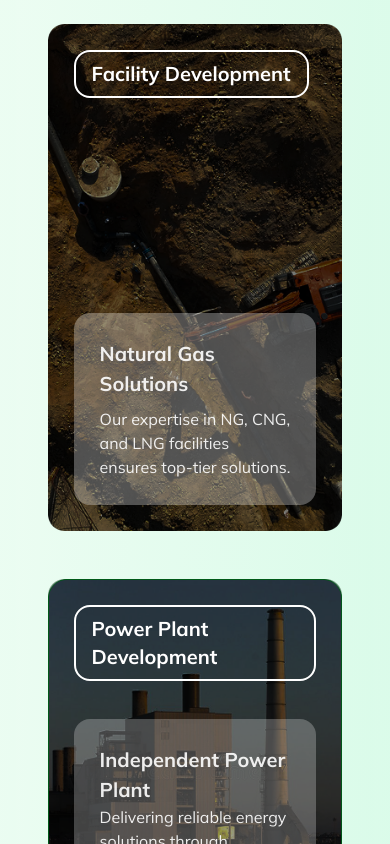
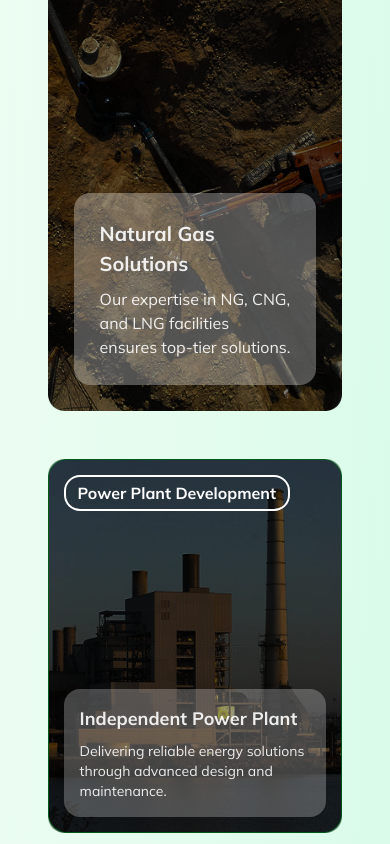
Before and after one commit to Colauncha/Phlourice, a React (Vite) app: page / in a window 390 px wide. Shown: the part 2542-3386 px from the top of the page. Built offline with nearby package versions, Linux system fonts and the light colour scheme.

Commit message:
Refactor styling in Home and About components for improved responsiveness; clean up Project component's back-to-top button styles; add spacing in Services component.

```diff
--- a/src/pages/About.jsx
+++ b/src/pages/About.jsx
@@ -137,6 +137,8 @@ const About = () => {
         </div>
       </motion.main>
 
+
+
       {/* Mission/Vision Banner */}
       <div className="mt-12 md:mt-30 overflow-hidden">
         <motion.div
--- a/src/pages/Home.jsx
+++ b/src/pages/Home.jsx
@@ -334,7 +334,7 @@ const Home = () => {
                     </h2>
                   </div>
 
-                  <div className="text-6xl md:text-5xl leading-tight space-y-1 mb-4">
+                  <div className="text-5xl xs:text-3xl sm:text-3xl md:text-5xl leading-tight space-y-1 mb-4">
                     <p>
                       <span className="text-green-700">Discover</span>{" "}
                       Everything
@@ -407,18 +407,17 @@ const Home = () => {
                       alt="Services"
                       className="w-full h-full object-cover rounded-2xl"
                     />
-                    <div className="absolute inset-0 p-6.5 bg-black/30 rounded-2xl flex flex-col justify-between">
-                      <h3 className="w-fit text-white font-bold text-xl md:text-lg border-2 border-white rounded-2xl px-4 py-2">
+                   <div className="absolute inset-0 p-4 sm:p-6 bg-black/30 rounded-2xl flex flex-col justify-between gap-4 overflow-hidden">
+  <h3 className="w-fit text-white font-bold text-base sm:text-lg border-2 border-white rounded-2xl px-3 py-1 sm:px-4 sm:py-2">
     Power Plant Development
   </h3>
 
-                      <div className="text-white/90 text-[16px] rounded-2xl p-6.5 bg-white/25">
-                        <p className="text-white/90 text-[20px] font-xl font-bold">
+  <div className="text-white/90 text-sm sm:text-base rounded-2xl p-4 sm:p-6 bg-white/25">
+    <p className="text-white/90 text-lg sm:text-xl font-bold mb-2">
       Independent Power Plant
     </p>
-                        <p>
-                          Delivering reliable energy solutions through advanced
-                          design and maintenance.
+    <p className="text-sm sm:text-base">
+      Delivering reliable energy solutions through advanced design and maintenance.
     </p>
   </div>
 </div>
--- a/src/pages/Project.jsx
+++ b/src/pages/Project.jsx
@@ -408,14 +408,13 @@ const Project = () => {
           text-white rounded-full shadow-xl
           transition-all duration-300 transform
           ${isVisible ?
-            "opacity-100 scale-100 animate-soft-bounce water-ripple" :
+            "opacity-100 scale-100 animate-soft-bounce" :
             "opacity-0 scale-50 pointer-events-none"
           }
           hover:from-green-600 hover:to-green-700
           hover:shadow-2xl
         `}
         aria-label="Back to top"
-        style={{ willChange: 'transform, opacity' }}
       >
         <svg
           xmlns="http://www.w3.org/2000/svg"
--- a/src/pages/Services.jsx
+++ b/src/pages/Services.jsx
@@ -67,6 +67,7 @@ const fadeIn = {
               whileInView={{ opacity: 1, y: 0 }}
               viewport={{ once: true }}
               transition={{ duration: 1 }}
+
             >
         <img
           src={serviceImg}
```
Lines whose indentation alone changed are shown as unchanged.
